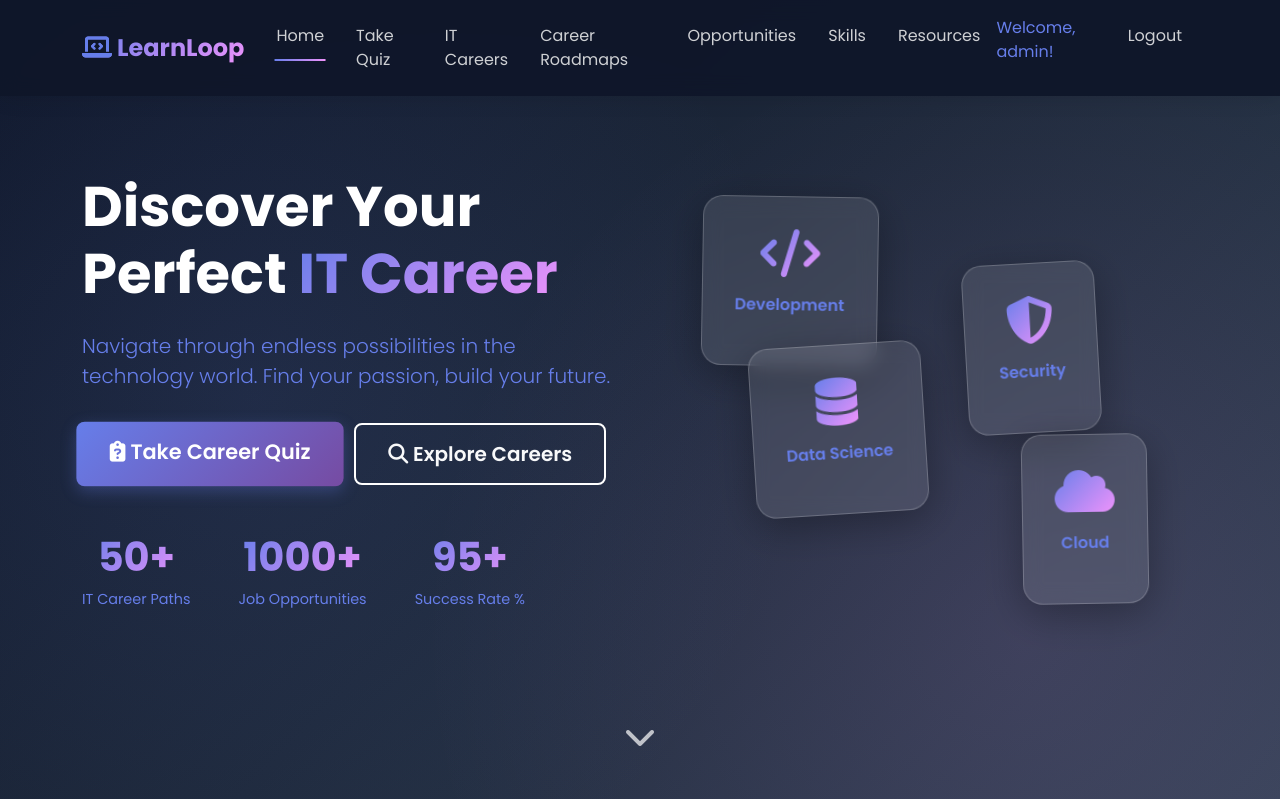
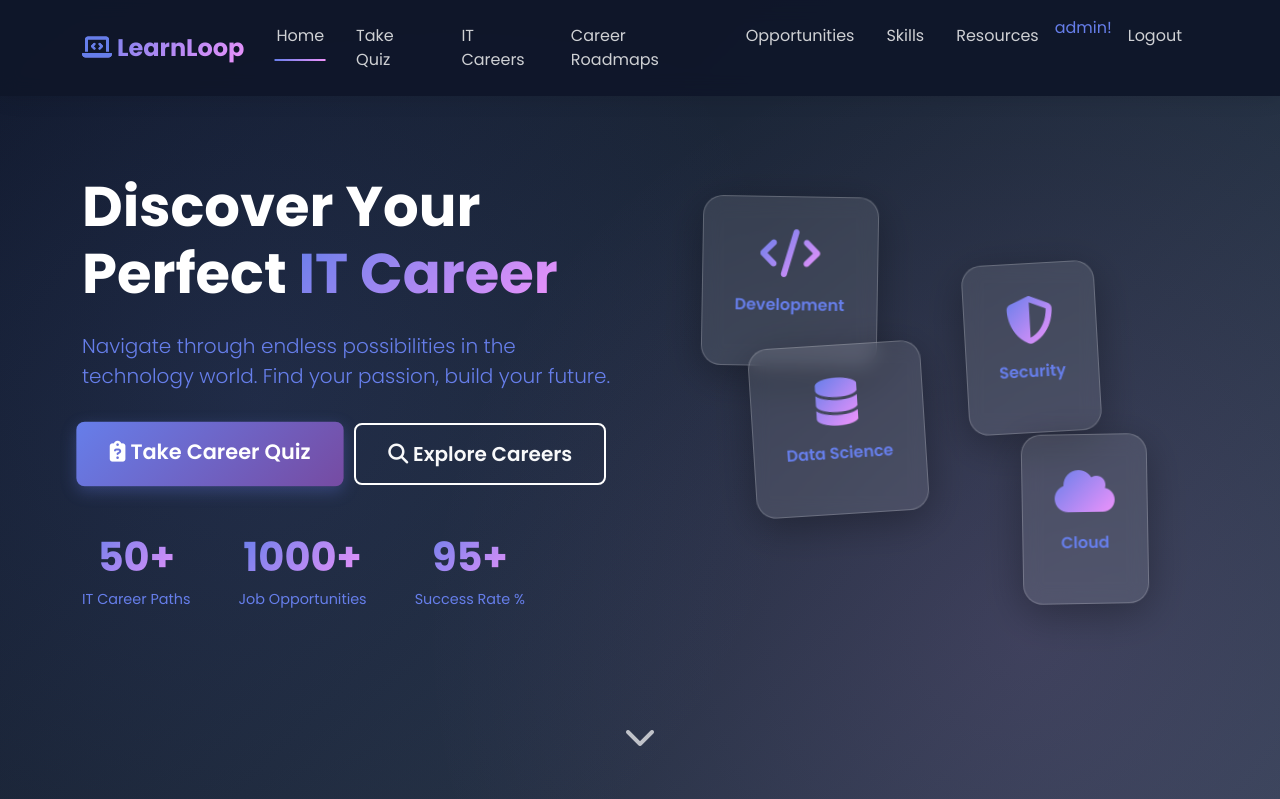
Before and after one commit to AdarshM-Official/Nextstep.io, a Django app: page /accounts/user/dashboard/ in a window 1280 px wide. Shown: the top 799 px of the page. Run offline with Django 5.2, Linux system fonts and the light colour scheme; a user stored in the database is signed in.

Commit message:
updates in loginpage

```diff
--- a/learnloop/accounts/templates/dashboard/user_dashboard.html
+++ b/learnloop/accounts/templates/dashboard/user_dashboard.html
@@ -38,7 +38,7 @@
                     <li class="nav-item"><a class="nav-link" href="#opportunities">Opportunities</a></li>
                     <li class="nav-item"><a class="nav-link" href="#skills">Skills</a></li>
                     <li class="nav-item"><a class="nav-link" href="#resources">Resources</a></li>
-                    <li class="nav-item"><p>Welcome, {{ request.user.username }}!</p></li>
+                    <li class="nav-item"><p>{{ request.user.username }}!</p></li>
                     <li class="nav-item"><a class="nav-link" href="{% url 'auth' %}">Logout</a></li>
                 </ul>
             </div>
--- a/learnloop/accounts/views.py
+++ b/learnloop/accounts/views.py
@@ -4,6 +4,7 @@ from django.contrib.auth.decorators import login_required
 from django.contrib import messages
 from .forms import *
 from django.http import HttpResponseForbidden
+from django.views.decorators.cache import never_cache
 from .models import CustomUser
 from django.shortcuts import get_object_or_404
 
@@ -88,12 +89,12 @@ def mentor_auth_view(request):
         'mentor_login': mentor_login
     })
 
-
+@never_cache
 @login_required
 def user_dashboard(request):
     return render(request, 'dashboard/user_dashboard.html')
 
-
+@never_cache
 @login_required
 def mentor_dashboard(request):
     if request.user.role == 'mentor' and not request.user.is_approved:
@@ -101,7 +102,7 @@ def mentor_dashboard(request):
         return redirect('mentor_auth')
     return render(request, 'dashboard/mentor_dashboard.html')
 
-
+@never_cache
 @login_required
 def admin_dashboard(request):
     if request.user.is_superuser == False:
```
Also changed, not shown: learnloop/db.sqlite3.
